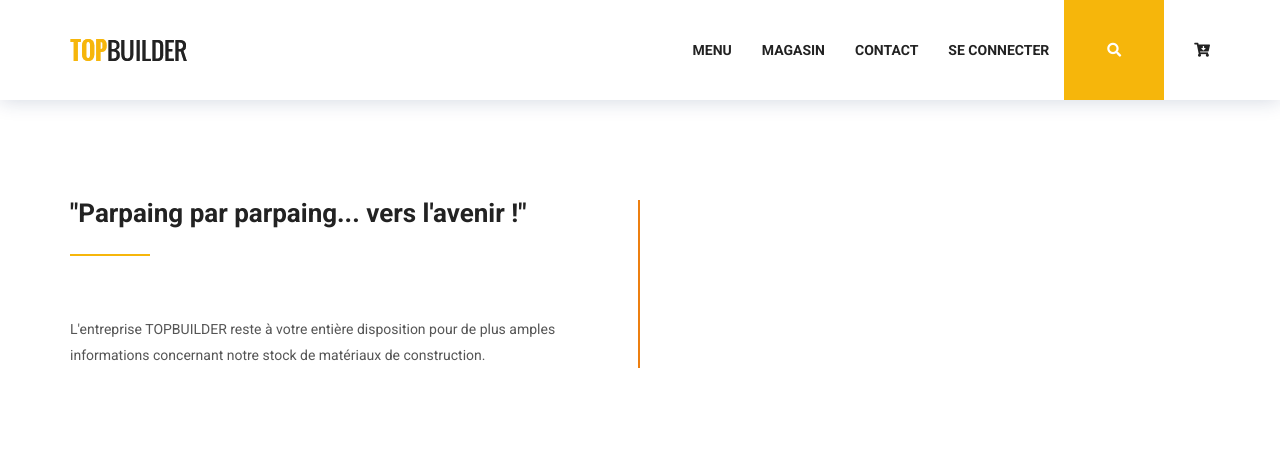
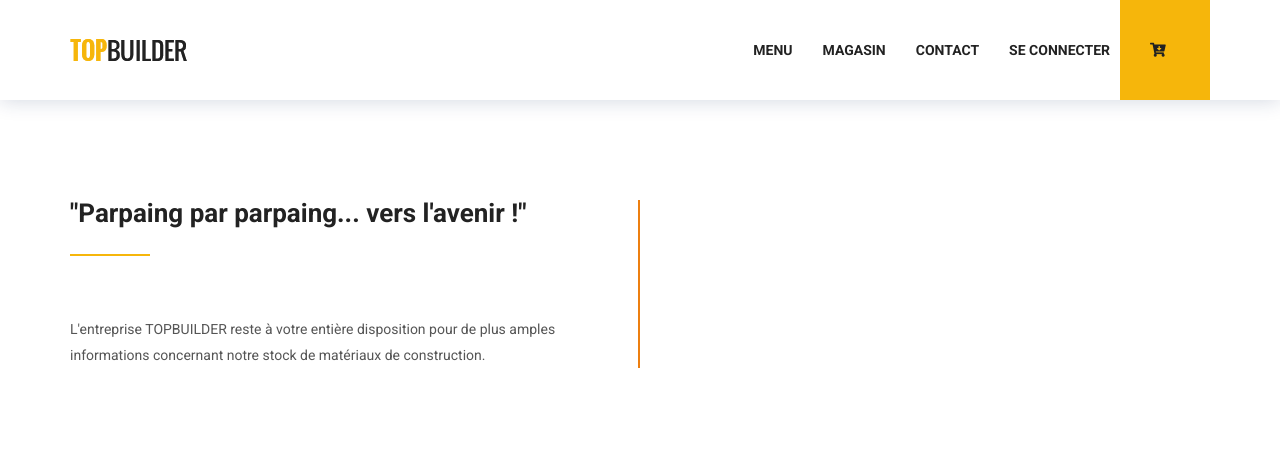
Before and after one commit to antoine5600/ProjetWeb, a PHP site: page / in a window 1280 px wide. Shown: the top 467 px of the page. Run offline with PHP 8.4, Linux system fonts and the light colour scheme; some libraries are stand-ins or nearby versions.

Commit message:
plus la barre de recherche

```diff
--- a/css/style.css
+++ b/css/style.css
@@ -2707,6 +2707,16 @@ a:focus, a:hover, .btn:focus, .btn:hover, button:focus, button:hover {
   min-width: 250px;
 }
 
-
-
+#panierStyle{
+  background-color: #f6b60b;
+  border-left:solid 10px #fff;
+  padding-right: 25px;
+  width: 100px;
+
+  }
+
+
+#panierStyle:hover{
+  color: #fff;
+}
 /*# sourceMappingURL=style.css.map */
--- a/navbar.php
+++ b/navbar.php
@@ -8,21 +8,28 @@ if (isset($_GET['logout'])) {
 }
 ?>
 <!-- Preloader -->
+<style>
+.panier_searchFrom{
+  width: 100px;
+  background: #f6b60b;
+  color: #fff;
+  padding: 0;
+  text-align: center;
+  margin-left: 15px;
+  height: 101px;
+  margin-top: -1px;
+  height: 45px;
+}
+
+.panier_searchFrom:hover .panier_searchFrom:focus{
+  color: #222222;
+}
+</style>
 <div class="preloader"></div>
 
 <!-- Header_Area -->
 <nav class="navbar navbar-default header_aera" id="main_navbar">
     <div class="container">
-        <!-- searchForm -->
-        <div class="searchForm">
-            <form action="#" class="row m0">
-                <div class="input-group">
-                    <span class="input-group-addon"><i class="fa fa-search"></i></span>
-                    <input type="search" name="search" class="form-control" placeholder="Type & Hit Enter">
-                    <span class="input-group-addon form_hide"><i class="fa fa-times"></i></span>
-                </div>
-            </form>
-        </div><!--End searchForm -->
         <!-- Brand and toggle get grouped for better mobile display -->
         <div class="col-md-2 p0">
             <div class="navbar-header">
@@ -64,9 +71,8 @@ if (isset($_GET['logout'])) {
                     <?php if (!isset($_SESSION['username'])) : ?>
                         <li><a href="inscription.php">Se connecter</a></li>
                     <?php endif ?>
-                    <li><a href="#" class="nav_searchFrom"><i class="fa fa-search"></i></a></li>
-                    <li><a href="panier.php" class="panier"><i class="fas fa-cart-arrow-down"><?php if ( $_SESSION['nombre_total_objet_dans_panier'] > 0 ) {echo $_SESSION['nombre_total_objet_dans_panier'] ;} ?></i></a></li>
-
+           <!--                <li><a href="#" class="nav_searchFrom"><i class="fa "></i></a></li>-->
+                    <li><a href="panier.php" class="panier" id="panierStyle"><i class="fas fa-cart-arrow-down"><?php if ( $_SESSION['nombre_total_objet_dans_panier'] > 0 ) {echo $_SESSION['nombre_total_objet_dans_panier'] ;} ?></i></a></li>
                 </ul>
             </div><!-- /.navbar-collapse -->
         </div>
```
